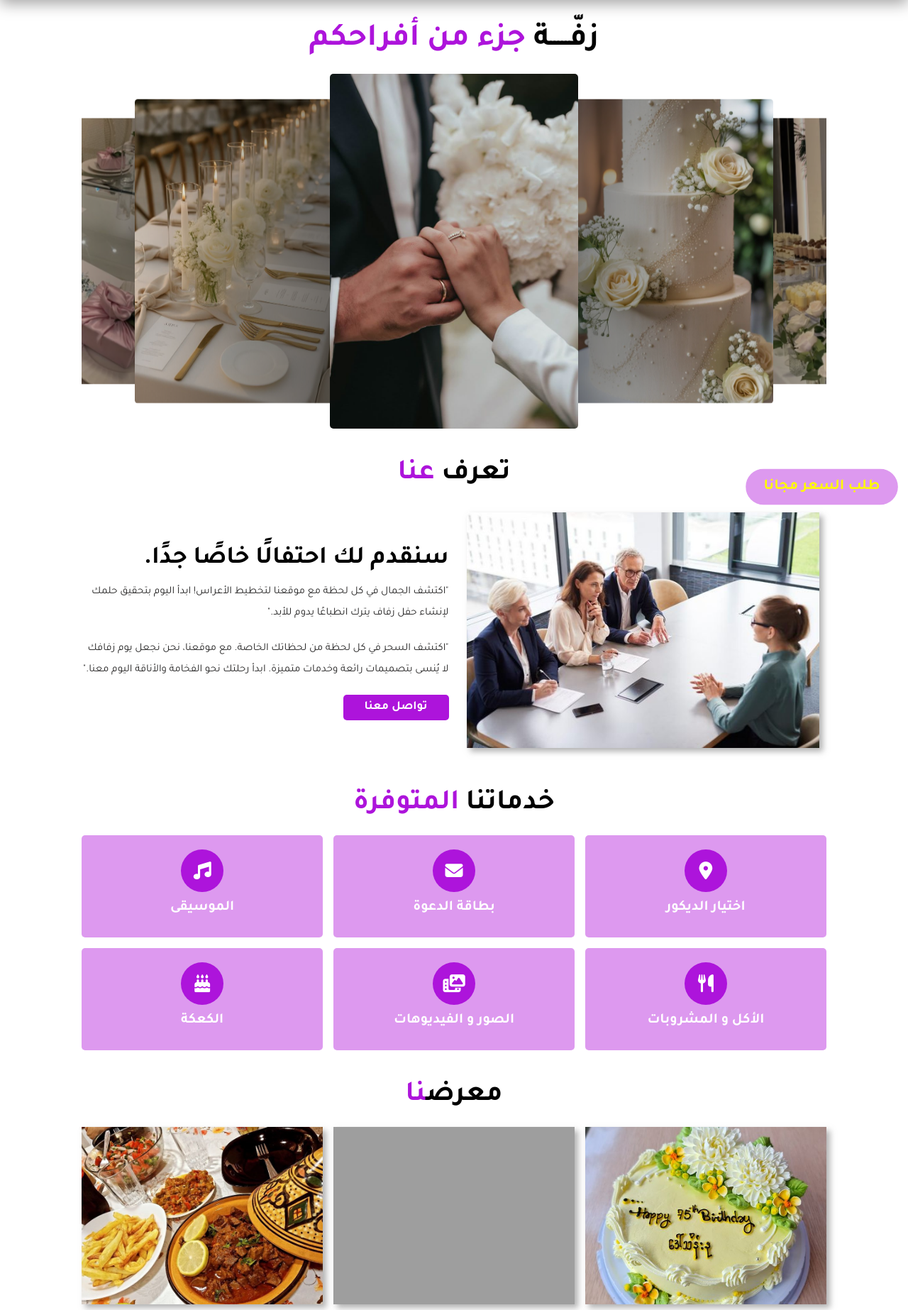
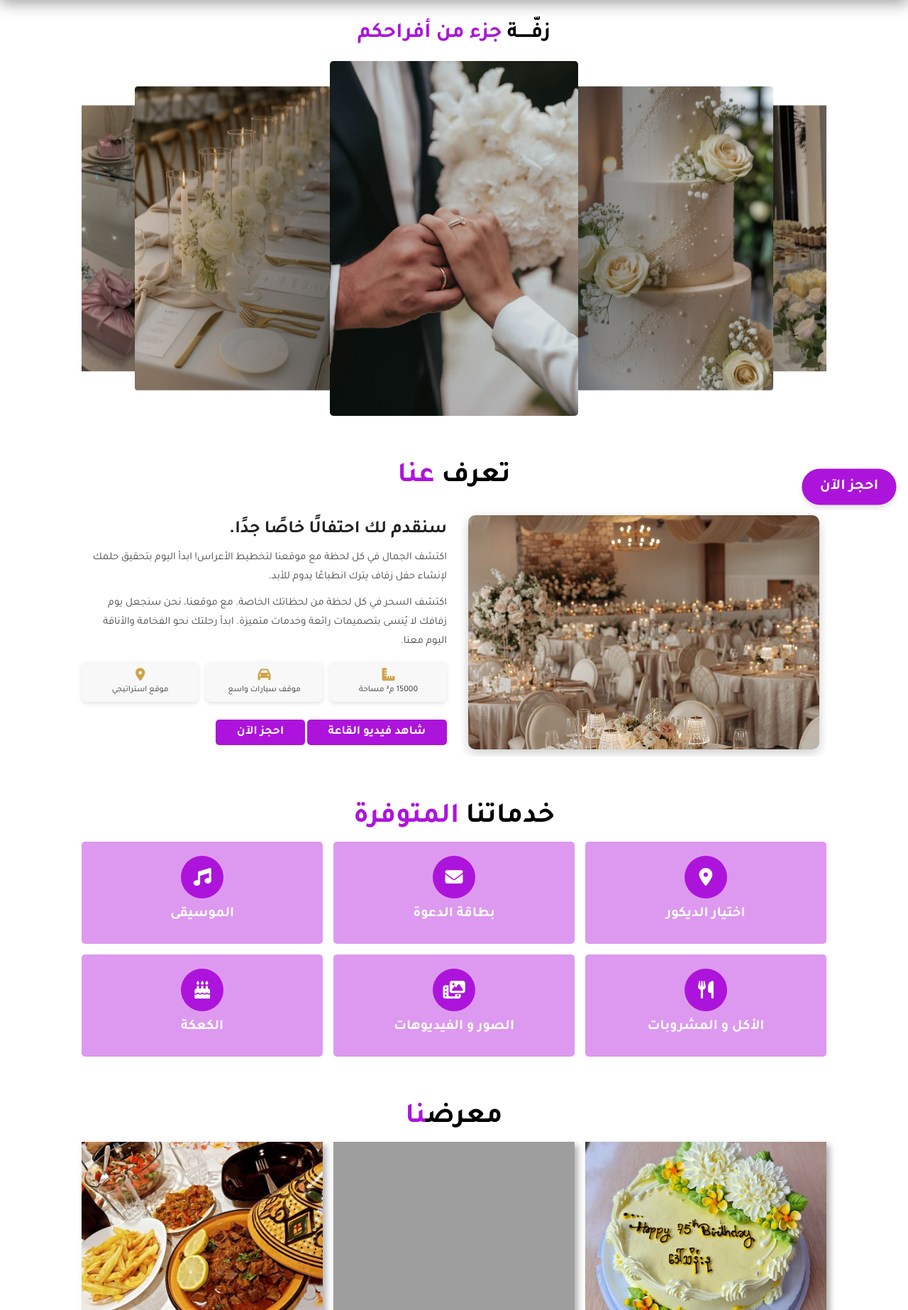
Before and after one commit to AminaMekideche/Zaffa, a PHP site: page / in a window 1280 px wide. Shown: the part 70-1916 px from the top of the page at 71% size. Run offline with PHP 8.4, Linux system fonts and the light colour scheme; some libraries are stand-ins or nearby versions; some web fonts are replaced; grey boxes are pictures that could not be loaded.

Commit message:
first commit

```diff
--- a/css/index.css
+++ b/css/index.css
@@ -46,7 +46,8 @@ section{
 
 .heading{
     text-align: center;
-    padding-bottom: 2rem;
+    padding-top: 2.2rem;
+    padding-bottom: 1rem;
     color: #000;
     text-transform: uppercase;
     font-size: 4rem;
@@ -142,7 +143,7 @@ section{
 }
 .home .content h3{
     color: #000;
-    font-size: 4.5rem;
+    font-size: 3rem;
     text-transform: uppercase;
 }
 .home .content h3 span{
@@ -188,26 +189,118 @@ background: #dd99ef;text-align: center;padding: 2rem;
     display: flex;
     align-items: center;
     flex-wrap: wrap;
-    gap: 1.5rem;
+    gap: 2rem;
+    margin-top: 1rem;
 }
-.about .row .image{
-    flex: 1 1 45rem;
-    padding: 1rem;
+.about .row .image {
+  flex: 1 1 45rem;
+  padding: 1rem;
+  height: 350px;
+  overflow: hidden;
+  border-radius: 1rem;
 }
-.about .row .image img{
-    width: 100%;
-    box-shadow: 5px 5px 8px rgba(104, 104, 104, 0.5);
-    /*border-radius: .5rem;
-    border: 1rem solid #333;*/
+.about .row .image img {
+  width: 100%;
+  height: 100%;
+  border-radius: 1rem;
+  box-shadow: 0 5px 15px rgba(0,0,0,0.2);
+  object-fit: cover;
 }
 .about .row .content{
     flex: 1 1 45rem;
 }
 .about .row .content h3{
-    font-size: 3.5rem;color: #000;
+    font-size: 2.5rem;
+    color: #222;
+    margin-bottom: 1rem;
 }
 .about .row .content p{
-    font-size: 1.5rem;color: #272626;padding: 1rem 0;line-height: 2;
+    font-size: 1.5rem;
+    color: #444;
+    line-height: 1.8;
+    margin-bottom: 1rem;
+}
+
+.modal {
+  position: fixed;
+  inset: 0;
+  background: rgba(0,0,0,0.7);
+  justify-content: center;
+  align-items: center;
+  display: none;
+  padding: 1rem;
+  z-index: 9999;
+}
+
+.modal.open {
+  display: flex;
+  animation: zoomIn .4s ease;
+}
+
+@keyframes zoomIn {
+  from { transform: scale(0.7); opacity: 0; }
+  to   { transform: scale(1); opacity: 1; }
+}
+
+.modal-content {
+  position: relative;
+  background: #000000;
+  border-radius: 0.8rem;
+  padding: .6rem;
+  max-width: 800px;
+  width: 90%;
+}
+
+.modal-content video {
+  width: 100%;
+  border-radius: 0.5rem;
+}
+
+.close {
+  position: absolute;
+  top: 15px;
+  right: 15px;
+  width: 40px;
+  height: 40px;
+  color: #ffffff;
+  font-size: 3.2rem;
+  font-weight: bold;
+  cursor: pointer;
+  border-radius: 50%;
+  display: flex;
+  justify-content: center;
+  align-items: center;
+  transition: 0.3s;
+  z-index: 10000;
+}
+
+.close:hover {
+  color: #ad14db;
+}
+
+.info-boxes {
+  display: flex;
+  flex-wrap: wrap;
+  gap: 1rem;
+  margin: 1.5rem 0;
+}
+
+.info-item {
+  flex: 1 1 30%;
+  background: #f8f8f8;
+  padding: 1rem;
+  border-radius: .8rem;
+  text-align: center;
+  box-shadow: 0 3px 6px rgba(0,0,0,0.1);
+  font-size: 1.2rem;
+  color: #333;
+}
+
+.info-item i {
+  display: block;
+  font-size: 1.8rem;
+  margin-bottom: .5rem;
+  color: #cfa44b;
 }
 
 .gallery .box-container{
@@ -532,8 +625,8 @@ flex-wrap: wrap;
 .floating-action-button .btn {
     display: block;
     padding: 12px 24px;
-    background-color: #dd99ef;
-    color: #fffb00;
+    background-color: #ad14db;
+    color: #f8f8f8;
     border: none;
     border-radius: 50px;
     text-align: center;
@@ -541,13 +634,12 @@ flex-wrap: wrap;
     font-size: 20px;
     cursor: pointer;
     transition: background-color 0.3s;
-
-
+    box-shadow: 0 5px 6px rgba(0,0,0,0.1);
 }
 
 .floating-action-button .btn:hover {
-    background-color: #dd99ef;
-
+   background: #f8f8f8;
+   color: #cfa44b;
 
 }
 
--- a/index.php
+++ b/index.php
@@ -7,9 +7,10 @@
     <link rel="preconnect" href="https://fonts.googleapis.com">
     <link rel="preconnect" href="https://fonts.gstatic.com" crossorigin>
     <link href="https://fonts.googleapis.com/css2?family=IBM+Plex+Sans+Arabic:wght@300;400;500&family=Tajawal:wght@400;500;700&display=swap" rel="stylesheet">
-    <title>زفّة.| الصفحة الرئيسية</title>
+    <title>زفّة. | الصفحة الرئيسية</title>
     <link rel="stylesheet" href="https://cdnjs.cloudflare.com/ajax/libs/font-awesome/6.5.2/css/all.min.css" />
     <link rel="stylesheet" href="css/index.css">
+    <link rel="icon" type="image/png" href="img/logo.png">
     <link rel="stylesheet" href="https://cdn.jsdelivr.net/npm/swiper@11/swiper-bundle.min.css"/>
 </head>
 <body dir="rtl">
@@ -43,27 +44,54 @@
                 <div class="swiper-slide"><img src="img/img8.jpg" alt=""> </div>
             </div>
         </div>
-
     </section>
 
 
     <section class="about" id="about">
         <h1 class="heading">تعرف <span>عنا</span></h1>
         <div class="row" >
-            <div class="image" ><img src="img/18.jpg" alt=""></div>
+            <div class="image" ><img src="img/abouut.jpg" alt=""></div>
             <div class="content">
                 <h3 >سنقدم لك احتفالًا خاصًا جدًا.</h3>
-                <p >"اكتشف الجمال في كل لحظة مع موقعنا لتخطيط الأعراس! ابدأ
-                    اليوم بتحقيق حلمك لإنشاء حفل زفاف يترك انطباعًا يدوم للأبد."</p>
-                <p >"اكتشف السحر في كل لحظة من لحظاتك الخاصة. مع موقعنا،
-                     نحن نجعل يوم زفافك لا يُنسى بتصميمات رائعة وخدمات متميزة.
-                     ابدأ رحلتك نحو الفخامة والأناقة اليوم معنا."</p>
-                     <a href="#contact" class="btn">تواصل معنا</a>
+                <p>
+                    اكتشف الجمال في كل لحظة مع موقعنا لتخطيط الأعراس! ابدأ اليوم بتحقيق حلمك لإنشاء حفل زفاف يترك انطباعًا يدوم للأبد.
+                </p>
+                <p>
+                    اكتشف السحر في كل لحظة من لحظاتك الخاصة. مع موقعنا، نحن سنجعل يوم زفافك لا يُنسى بتصميمات رائعة وخدمات متميزة. ابدأ رحلتك نحو الفخامة والأناقة اليوم معنا.
+                </p>
 
+                <div class="info-boxes">
+                    <div class="info-item">
+                        <i class="fas fa-ruler-combined"></i>
+                        <span>15000 م² مساحة</span>
+                    </div>
+                    <div class="info-item">
+                        <i class="fas fa-car"></i>
+                        <span>موقف سيارات واسع</span>
+                    </div>
+                    <div class="info-item">
+                        <i class="fas fa-map-marker-alt"></i>
+                        <span>موقع استراتيجي</span>
+                    </div>
+                </div>
+
+                <div class="btns">
+                    <a href="#!" class="btn" id="openVideo">شاهد فيديو القاعة</a>
+                    <a href="form.php" class="btn">احجز الآن</a>
+                </div>
             </div>
-
         </div>
     </section>
+
+    <div id="videoModal" class="modal">
+    <div class="modal-content">
+        <span class="close">&times;</span>
+        <video controls>
+        <source src="img/zaffavideo.mp4" type="video/mp4">
+        متصفحك لا يدعم تشغيل الفيديو
+        </video>
+    </div>
+    </div>
 
     <section class="service" id="service">
         <h1 class="heading">خدماتنا<span> المتوفرة</span></h1>
@@ -75,23 +103,17 @@
 
             </div>
 
-
-
             <div class="box">
                 <i class="fas fa-envelope"></i>
                 <h3>بطاقة الدعوة</h3>
 
             </div>
 
-
-
             <div class="box">
                 <i class="fas fa-music"></i>
                 <h3>الموسيقى</h3>
 
             </div>
-
-
 
             <div class="box">
                 <i class="fas fa-utensils"></i>
@@ -254,11 +276,6 @@
                          والطعام الشهي،
                           والديكور الفاخر جعلوا من حفل زفافي يومًا لا يُنسى. أوصي بهذه القاعة لأي شخص يبحث عن مكان مميز  .</p>
                 </div>
-
-
-
-
-
             </div>
 
         </div>
@@ -334,7 +351,7 @@
 
 
     <div class="floating-action-button">
-        <a href="form.php" class="btn">طلب السعر مجانا</a>
+        <a href="form.php" class="btn">احجز الآن</a>
     </div>
 
 
```
Also changed, not shown: js/toggle.js (+32 -1 lines), img/about.jpg (added), img/abouut.jpg (added), img/logo.png (added), 1 other file.
